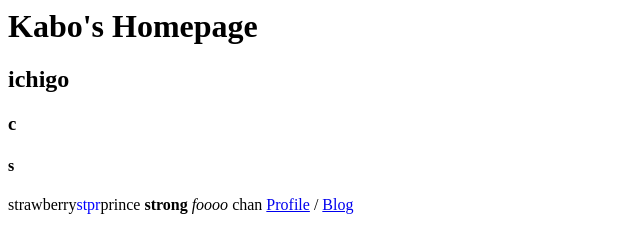
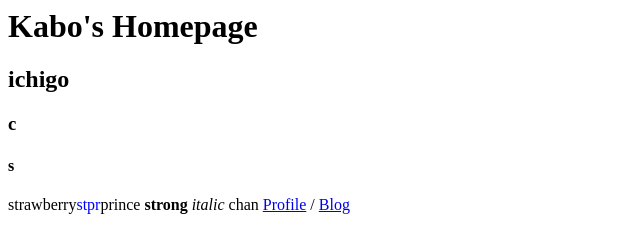
Before and after one commit to kabochan-lake/programing-pwa, a plain HTML site: page index.html in a window 1280 px wide. Shown: the full height of the page, 0-640 px from the left. Drawn offline with Linux system fonts and the light colour scheme.

Commit message:
Update index.html

```diff
--- a/index.html
+++ b/index.html
@@ -6,7 +6,7 @@
     <h4>s</h4>
     strawberry<span style="color: blue">stpr</span>prince
     <strong>strong</strong>
-    <i>foooo</i>
+    <i>italic</i>
     chan
 
     <a href="profile.html">Profile</a> / <a href="blog.html">Blog</a>
```
